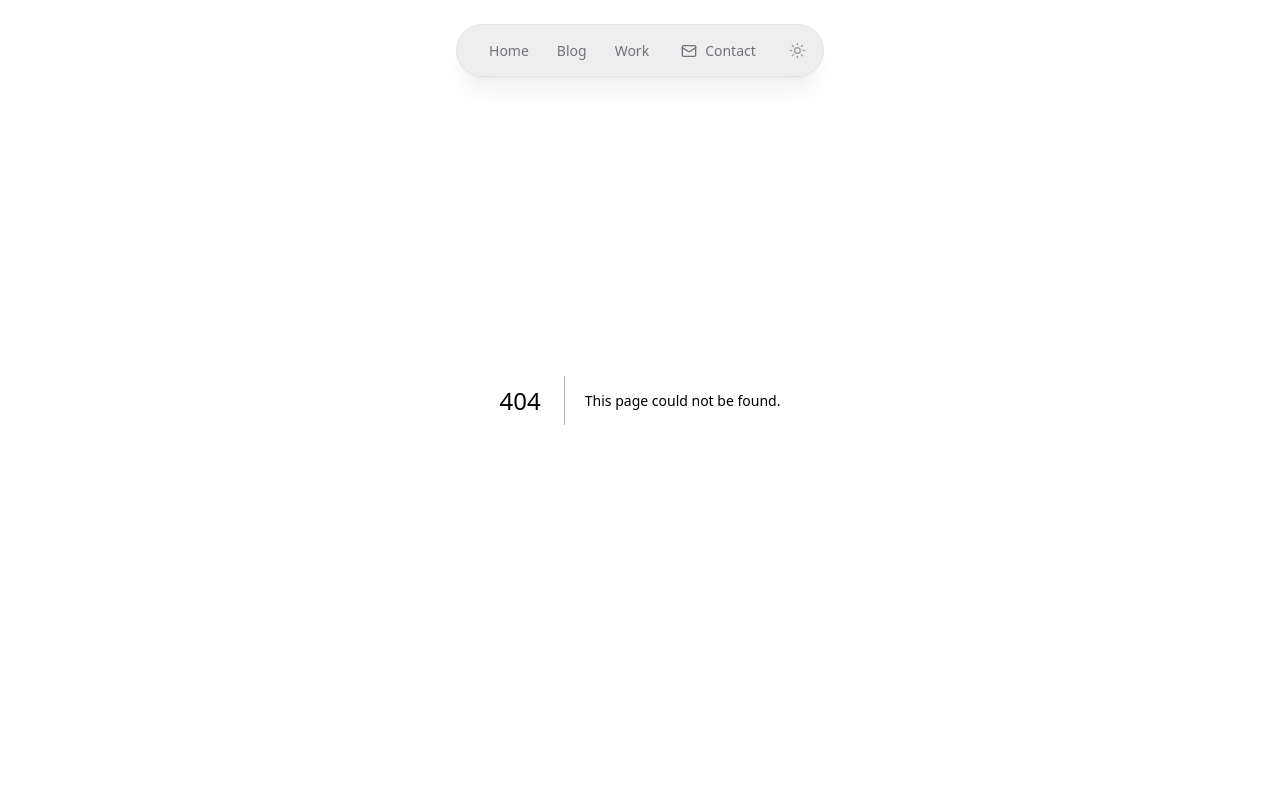
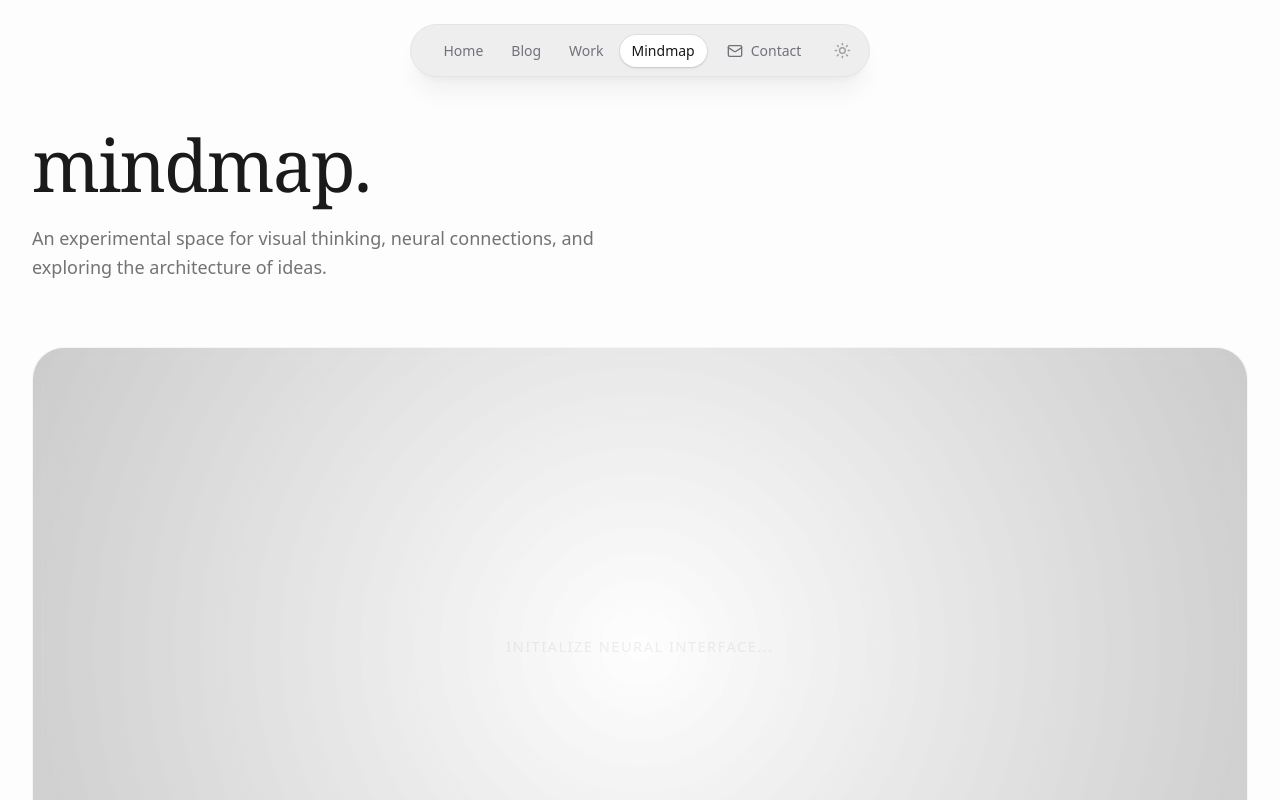
Before and after one commit to damandeep611/devdaman0x, a Next.js app: page /mindmap in a window 1280 px wide. Before the commit this address had no page. Shown: the top 800 px of the page. Built offline with nearby package versions, Linux system fonts and the light colour scheme.

Commit message:
mindmap page added and hero section redesign font

```diff
--- a/src/app/globals.css
+++ b/src/app/globals.css
@@ -156,6 +156,7 @@
 @theme {
   --font-sans: var(--font-geist-sans);
   --font-mono: var(--font-geist-mono);
+  --font-fraunces: var(--font-fraunces);
   --color-background: var(--background);
   --color-foreground: var(--foreground);
 
--- a/src/app/layout.tsx
+++ b/src/app/layout.tsx
@@ -1,9 +1,15 @@
 import type { Metadata } from "next";
-import { Caveat, Geist, Geist_Mono } from "next/font/google";
+import { Caveat, Geist, Geist_Mono, Fraunces } from "next/font/google";
 import "./globals.css";
 import { ThemeProvider } from "@/components/theme/theme-provider";
 import NavPill from "@/components/layout/NavPill";
 import Footer from "@/components/layout/Footer";
+
+const fraunces = Fraunces({
+  variable: "--font-fraunces",
+  subsets: ["latin"],
+  axes: ["SOFT"],
+});
 
 const geistCaveat = Caveat({
   variable: "--font-geist-caveat",
@@ -33,7 +39,7 @@ export default function RootLayout({
   return (
     <html lang="en" suppressHydrationWarning>
       <body
-        className={`${geistSans.variable} ${geistMono.variable} ${geistCaveat.variable} antialiased`}
+        className={`${geistSans.variable} ${geistMono.variable} ${geistCaveat.variable} ${fraunces.variable} antialiased`}
       >
         <ThemeProvider attribute="class" enableSystem disableTransitionOnChange>
           <NavPill />
--- /dev/null
+++ b/src/app/mindmap/page.tsx
@@ -0,0 +1,51 @@
+"use client";
+
+import React from "react";
+import { motion } from "framer-motion";
+
+export default function MindmapPage() {
+  return (
+    <main className="w-full min-h-screen pt-32 pb-20 px-4 md:px-8 bg-background">
+      <div className="max-w-7xl mx-auto w-full">
+        <motion.div
+          initial={{ opacity: 0, y: 20 }}
+          animate={{ opacity: 1, y: 0 }}
+          transition={{ duration: 0.5 }}
+          className="space-y-16"
+        >
+          {/* Header */}
+          <div className="max-w-2xl space-y-6">
+            <h1 className="text-5xl md:text-7xl font-serif tracking-tight text-foreground">
+              mindmap.
+            </h1>
+            <p className="text-lg text-muted-foreground leading-relaxed max-w-xl">
+              An experimental space for visual thinking, neural connections, and
+              exploring the architecture of ideas.
+            </p>
+          </div>
+
+          {/* Experimental Area */}
+          <div className="w-full min-h-[600px] rounded-[2rem] border border-border/40 bg-card/50 backdrop-blur-sm relative overflow-hidden flex items-center justify-center">
+             <div className="absolute inset-0 bg-[radial-gradient(circle_at_50%_50%,rgba(0,0,0,0)_0%,rgba(0,0,0,0.2)_100%)] pointer-events-none" />
+
+             {/* Placeholder for experimental UI */}
+             <motion.div
+               animate={{
+                 scale: [1, 1.05, 1],
+                 opacity: [0.3, 0.6, 0.3]
+               }}
+               transition={{
+                 duration: 4,
+                 repeat: Infinity,
+                 ease: "easeInOut"
+               }}
+               className="text-muted-foreground/20 font-mono text-sm tracking-widest uppercase"
+             >
+               Initialize Neural Interface...
+             </motion.div>
+          </div>
+        </motion.div>
+      </div>
+    </main>
+  );
+}
--- a/src/components/layout/MobileNavPill.tsx
+++ b/src/components/layout/MobileNavPill.tsx
@@ -2,7 +2,7 @@
 
 import React, { useState } from "react";
 import { motion, AnimatePresence } from "framer-motion";
-import { Mail, Check, MessageSquare, X, ArrowLeft, Send, Loader2, Calendar, Home, BookOpen, Briefcase, Github, Linkedin, Twitter, Youtube } from "lucide-react";
+import { Mail, Check, MessageSquare, X, ArrowLeft, Send, Loader2, Calendar, Home, BookOpen, Briefcase, Github, Linkedin, Twitter, Youtube, Brain } from "lucide-react";
 import { ModeToggle } from "../theme/mode-toggle";
 import Link from "next/link";
 import { usePathname } from "next/navigation";
@@ -12,6 +12,7 @@ const navItems = [
   { id: "home", label: "Home", href: "/", icon: Home },
   { id: "blog", label: "Blog", href: "/blog", icon: BookOpen },
   { id: "work", label: "Work", href: "/work", icon: Briefcase },
+  { id: "mindmap", label: "Mindmap", href: "/mindmap", icon: Brain },
 ];
 
 type ContactView = "selection" | "message" | "calendar" | "success";
--- a/src/components/layout/NavPill.tsx
+++ b/src/components/layout/NavPill.tsx
@@ -13,6 +13,7 @@ const navItems = [
   { id: "home", label: "Home", href: "/" },
   { id: "blog", label: "Blog", href: "/blog" },
   { id: "work", label: "Work", href: "/work" },
+  { id: "mindmap", label: "Mindmap", href: "/mindmap" },
 ];
 
 type ContactView = "selection" | "message" | "calendar" | "success";
--- a/src/components/ui/HeroSection.tsx
+++ b/src/components/ui/HeroSection.tsx
@@ -1,7 +1,6 @@
 "use client";
 import React, { type SVGProps } from "react";
 import { motion, Variants } from "framer-motion";
-import { ArrowUpRight } from "lucide-react";
 
 const GitHub = (props: SVGProps<SVGSVGElement>) => (
   <svg {...props} viewBox="0 0 1024 1024" fill="none">
@@ -85,15 +84,15 @@ export default function HeroSection() {
         <div className="flex flex-col gap-6">
           <motion.div
             variants={itemVariants}
-            className="text-xl md:text-2xl font-light leading-snug text-muted-foreground tracking-tight max-w-2xl"
+            className="text-xl md:text-2xl font-fraunces font-light leading-snug text-muted-foreground tracking-tight max-w-2xl"
           >
             <p>
               <span className="text-foreground font-medium">
                 Developer and designer
               </span>
               . Help products{" "}
-              <span className="text-foreground font-medium">work better</span>
-              —<span className="text-foreground font-medium">
+              <span className="text-foreground font-medium">work better</span>—
+              <span className="text-foreground font-medium">
                 faster checkouts
               </span>
               ,{" "}
```
